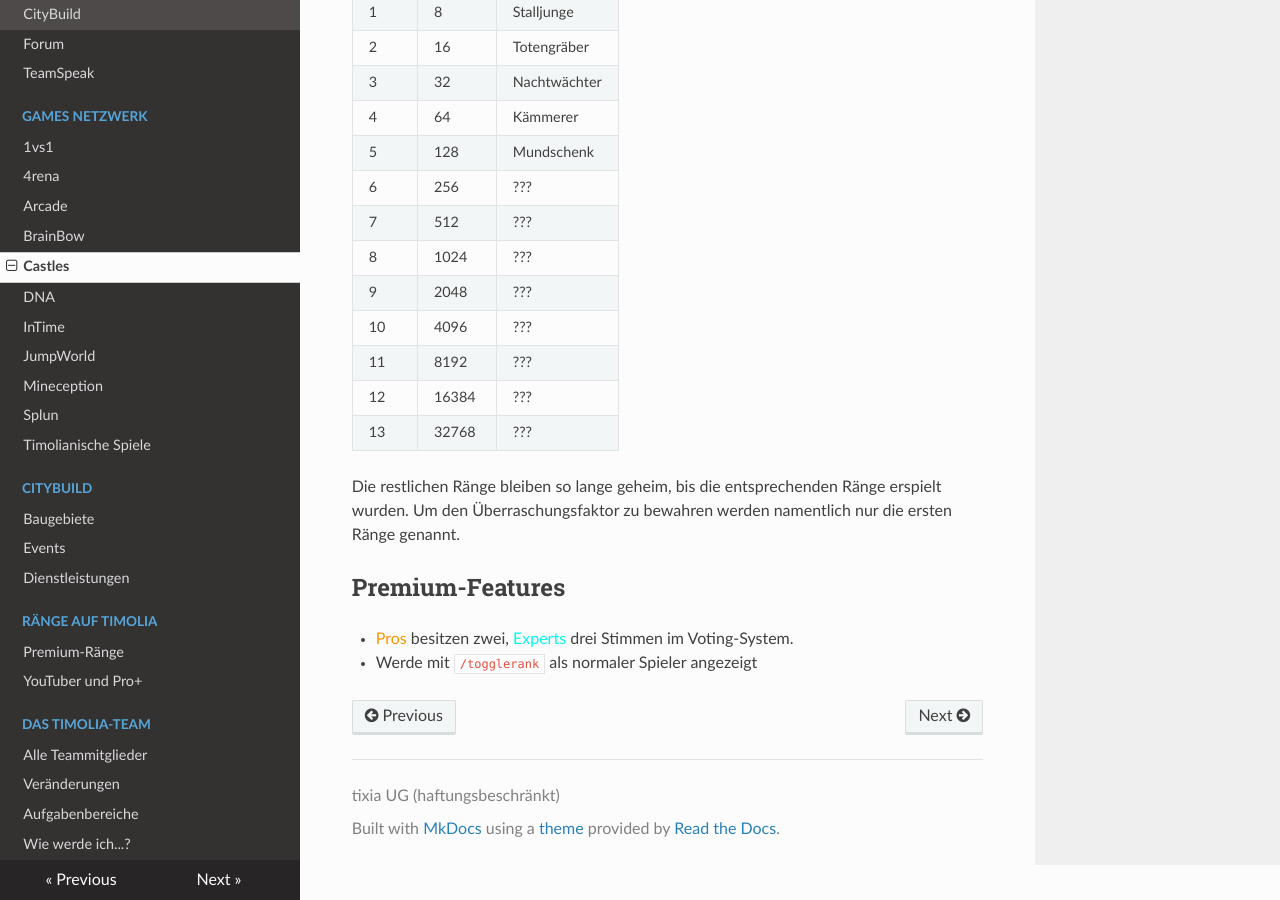
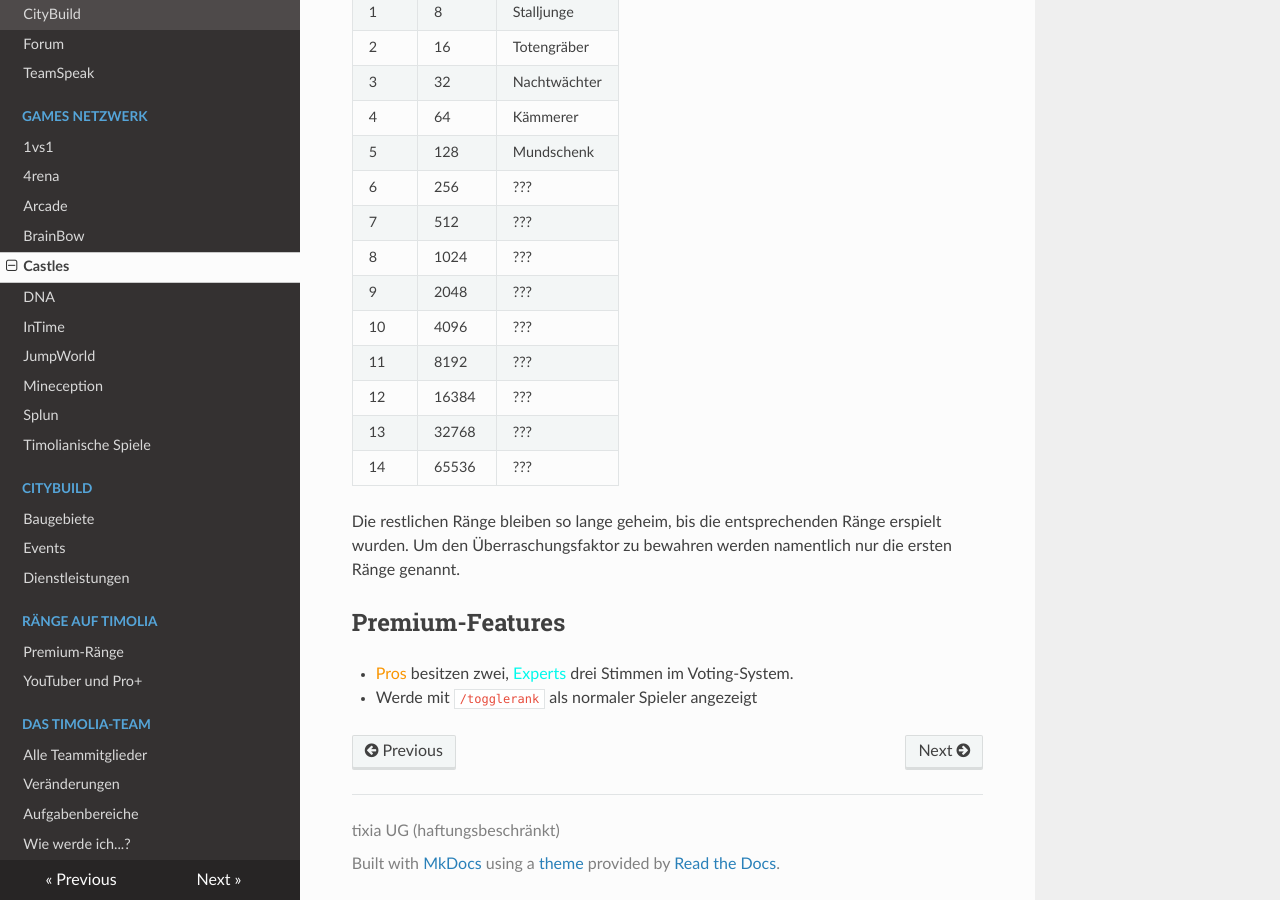
Before and after one commit to TimoliaDE/HowTo, an MkDocs documentation site: the page built from docs/games/castles.md, in a window 1280 px wide and 900 px high, scrolled down 929 px. Built offline with MkDocs 1.6.1, drawn with Linux system fonts in a browser that asks for light colours; nearby versions of some CDN libraries; old or Windows-style settings are respelled for this version of MkDocs.

Commit message:
Update castles.md

```diff
--- a/docs/games/castles.md
+++ b/docs/games/castles.md
@@ -30,6 +30,7 @@ in seiner eigenen Burg.
 | 11 | 8192 | ??? |
 | 12 | 16384 | ??? |
 | 13 | 32768 | ??? |
+| 14 | 65536 | ??? |
 
 Die restlichen Ränge bleiben so lange geheim, bis die entsprechenden Ränge erspielt wurden. Um den Überraschungsfaktor zu bewahren werden namentlich nur die ersten Ränge genannt.
 
```
